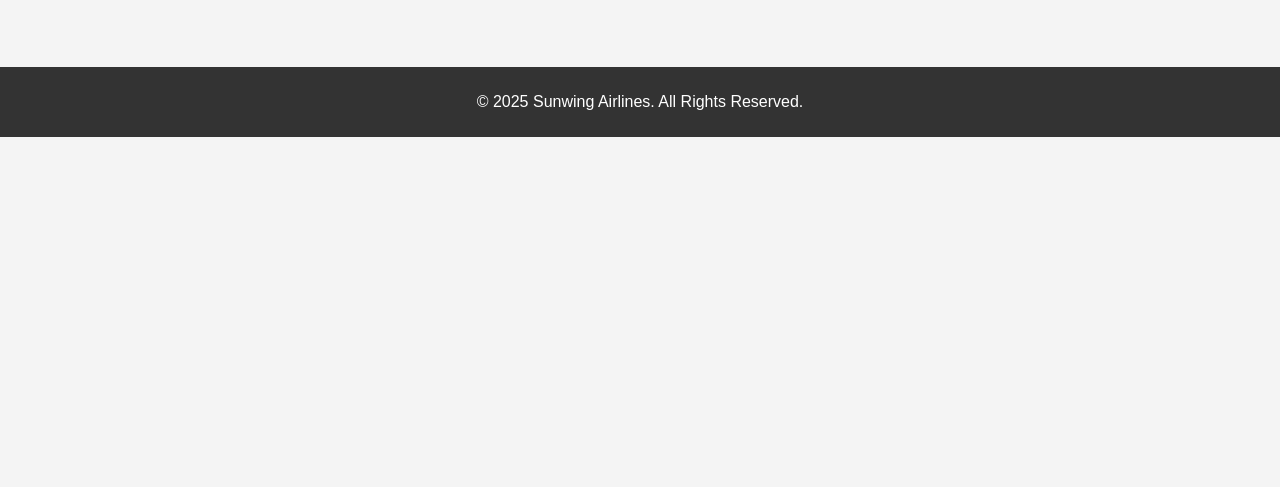
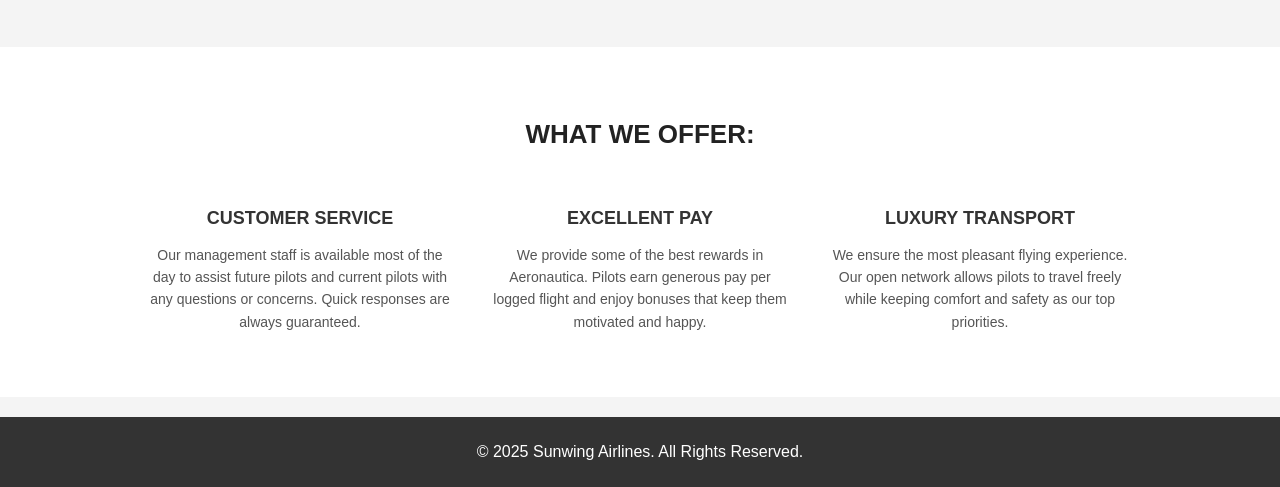
Before and after one commit to aeroflights/Sunwing, a plain HTML site: page index.html in a window 1280 px wide. Shown: the part 417-904 px from the top of the page. Before the commit the page ends 800 px from the top, so only its background shows below. Drawn offline with Linux system fonts and the light colour scheme.

Commit message:
Update index.html

```diff
--- a/index.html
+++ b/index.html
@@ -4,7 +4,7 @@
   <meta charset="UTF-8">
   <meta name="viewport" content="width=device-width, initial-scale=1.0">
   <title>Sunwing | Aeronautica</title>
-   <link rel="icon" type="image/x-icon" href="/SunwingAirlines.png">
+  <link rel="icon" type="image/x-icon" href="/SunwingAirlines.png">
   <style>
     body {
       margin: 0;
@@ -93,6 +93,46 @@
       width: 400px;
       border-radius: 10px;
     }
+
+    /* What we offer section */
+    .offers {
+      background: white;
+      padding: 50px 20px;
+      text-align: center;
+    }
+
+    .offers h2 {
+      font-size: 26px;
+      font-weight: bold;
+      margin-bottom: 40px;
+      color: #222;
+    }
+
+    .offer-grid {
+      display: flex;
+      justify-content: center;
+      gap: 40px;
+      flex-wrap: wrap;
+    }
+
+    .offer {
+      flex: 1;
+      min-width: 250px;
+      max-width: 300px;
+    }
+
+    .offer h3 {
+      font-size: 18px;
+      font-weight: bold;
+      margin-bottom: 15px;
+      color: #333;
+    }
+
+    .offer p {
+      font-size: 14px;
+      line-height: 1.6;
+      color: #555;
+    }
   </style>
 </head>
 <body>
@@ -109,7 +149,7 @@
     </nav>
   </header>
 
-<div class="content">
+  <div class="content">
     <div class="content-text">
       <h1>NOTHING BUT SUNNY SKIES AHEAD!</h1>
       <p>
@@ -121,6 +161,25 @@
     </div>
   </div>
 
+  <!-- What We Offer Section -->
+  <div class="offers">
+    <h2>WHAT WE OFFER:</h2>
+    <div class="offer-grid">
+      <div class="offer">
+        <h3>CUSTOMER SERVICE</h3>
+        <p>Our management staff is available most of the day to assist future pilots and current pilots with any questions or concerns. Quick responses are always guaranteed.</p>
+      </div>
+      <div class="offer">
+        <h3>EXCELLENT PAY</h3>
+        <p>We provide some of the best rewards in Aeronautica. Pilots earn generous pay per logged flight and enjoy bonuses that keep them motivated and happy.</p>
+      </div>
+      <div class="offer">
+        <h3>LUXURY TRANSPORT</h3>
+        <p>We ensure the most pleasant flying experience. Our open network allows pilots to travel freely while keeping comfort and safety as our top priorities.</p>
+      </div>
+    </div>
+  </div>
+
   <footer>
     <p>&copy; 2025 Sunwing Airlines. All Rights Reserved.</p>
   </footer>
```
